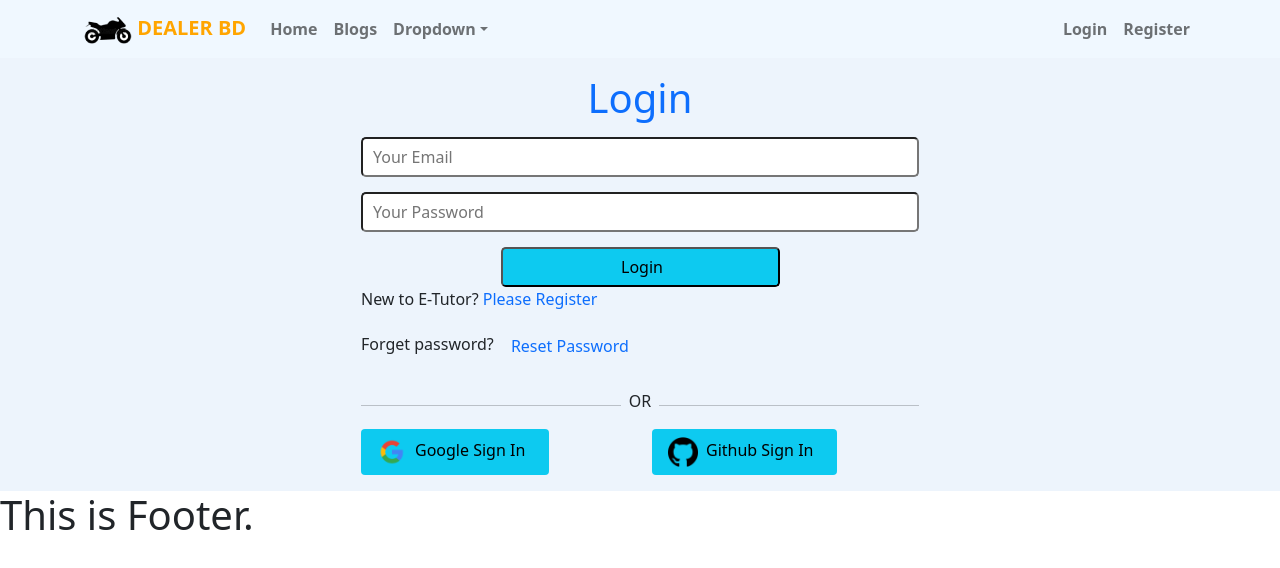
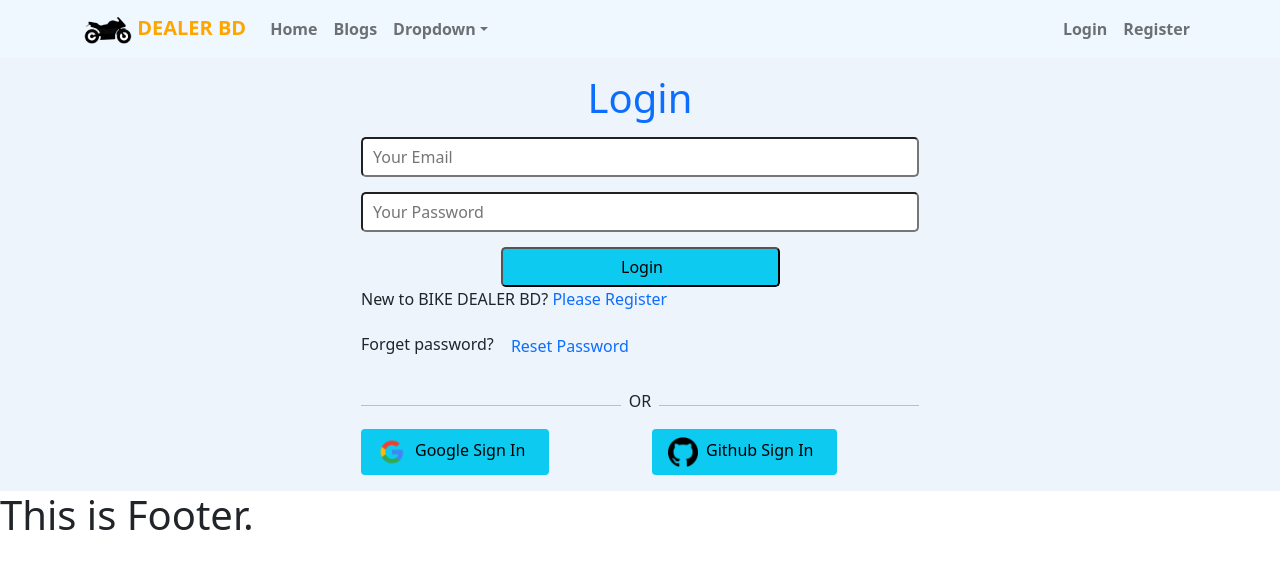
Before and after one commit to Biplob123121/bike-dealer-bd-client, a React (Create React App) app: page /login in a window 1280 px wide. Shown: the top 568 px of the page. Built offline with nearby package versions, Linux system fonts and the light colour scheme; no server answers.

Commit message:
updating signout btn

```diff
--- a/src/App.js
+++ b/src/App.js
@@ -6,6 +6,7 @@ import Footer from './Pages/Shared/Footer/Footer';
 import Header from './Pages/Shared/Header/Header';
 import Login from './Pages/Login/Login/Login';
 import Register from './Pages/Login/Register/Register';
+import SocialLogin from './Pages/Login/SocialLogin/SocialLogin';
 
 function App() {
   return (
--- a/src/Pages/Login/Login/Login.js
+++ b/src/Pages/Login/Login/Login.js
@@ -68,7 +68,7 @@ const Login = () => {
                         <input className='w-50 mx-auto d-block rounded-3 bg-info' type="submit" value="Login" />
                     </form>
                     {errorElement}
-                    <p>New to E-Tutor? <Link to='/register' className='text-primary text-decoration-none' onClick={navigateRegiter}>Please Register</Link></p>
+                    <p>New to BIKE DEALER BD? <Link to='/register' className='text-primary text-decoration-none' onClick={navigateRegiter}>Please Register</Link></p>
                     <p>Forget password? <button className='btn btn-link text-primary text-decoration-none' onClick={resetPassword}>Reset Password</button></p>
                     <SocialLogin></SocialLogin>
                     <ToastContainer />
--- a/src/Pages/Shared/Header/Header.js
+++ b/src/Pages/Shared/Header/Header.js
@@ -3,8 +3,16 @@ import './Header.css';
 import { Container, Nav, Navbar, NavDropdown } from 'react-bootstrap';
 import { Link } from "react-router-dom";
 import logo from '../../../images/logo.png';
+import { useAuthState } from 'react-firebase-hooks/auth';
+import auth from '../../../firebase.init';
+import { signOut } from 'firebase/auth';
 
 const Header = () => {
+    const [user] = useAuthState(auth);
+
+    const handleLogout = () =>{
+        signOut(auth);
+    }
     return (
         <Navbar sticky='top' collapseOnSelect expand="lg" className='nav-bar' >
             <Container>
@@ -25,7 +33,12 @@ const Header = () => {
                         </NavDropdown>
                     </Nav>
                     <Nav>
-                        <Nav.Link as={Link} to='/login'>Login</Nav.Link>
+                        {
+                            user ?
+                                <button style={{background : 'aliceblue'}} className='border-0 text-dark fw-bold' onClick={handleLogout}>Logout</button>
+                                :
+                                <Nav.Link as={Link} to='/login'>Login</Nav.Link>
+                        }
                         <Nav.Link as={Link} to='/register'>
                             Register
                         </Nav.Link>
```
